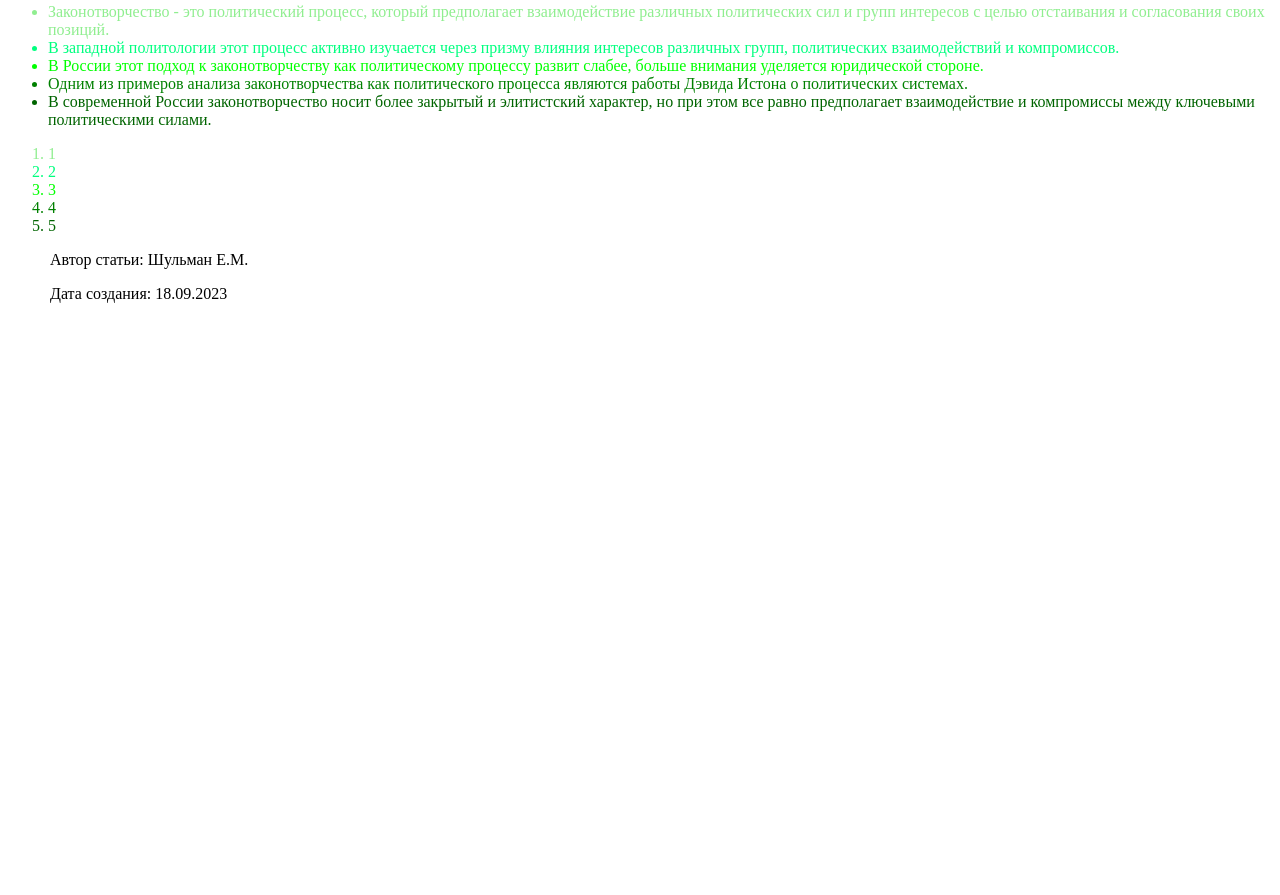
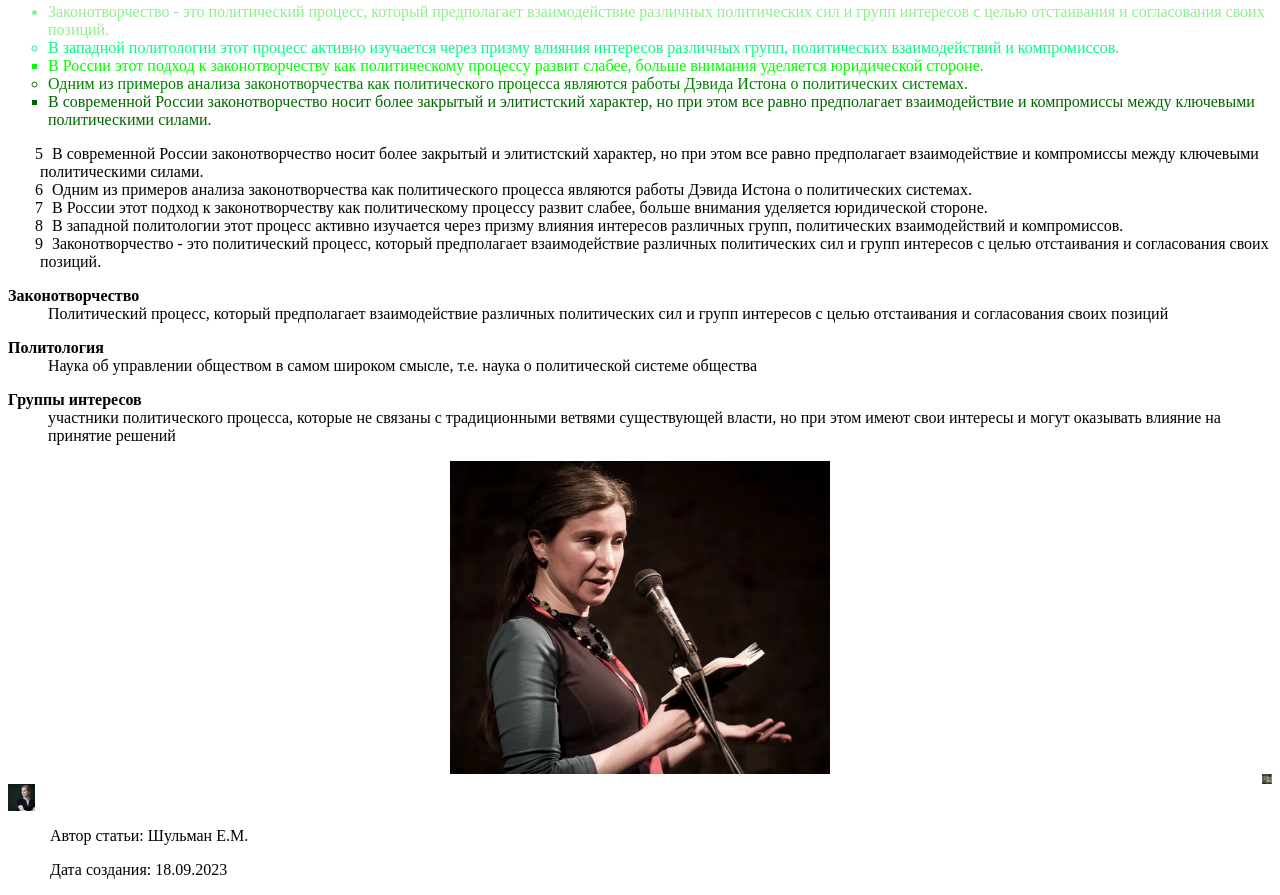
Before and after one commit to vitasgit/SHGPU, a plain HTML site: page Основы интернета/Lab 2/Lab 2.3/index.html in a window 1280 px wide. Shown: the part 1991-2886 px from the top of the page. Before the commit the page ends 2310 px from the top, so only its background shows below. Drawn offline with Linux system fonts and the light colour scheme.

Commit message:
add images for lab_2_3

```diff
--- a/Основы интернета/Lab 2/Lab 2.3/index.html
+++ b/Основы интернета/Lab 2/Lab 2.3/index.html
@@ -125,12 +125,51 @@
 		</ul>
 
 		<ol>
-			<li>1</li>
-			<li>2</li>
-			<li>3</li>
-			<li>4</li>
-			<li>5</li>
+			<li>
+				В современной России законотворчество носит более закрытый и элитистский характер, но при этом все равно предполагает взаимодействие и компромиссы между ключевыми политическими силами.
+			</li>
+			<li>
+				Одним из примеров анализа законотворчества как политического процесса являются работы Дэвида Истона о политических системах.
+			</li>
+			<li>
+				В России этот подход к законотворчеству как политическому процессу развит слабее, больше внимания уделяется юридической стороне.
+			</li>
+			<li>
+				В западной политологии этот процесс активно изучается через призму влияния интересов различных групп, политических взаимодействий и компромиссов.
+			</li>
+			<li>
+				Законотворчество - это политический процесс, который предполагает взаимодействие различных политических сил и групп интересов с целью отстаивания и согласования своих позиций.
+			</li>
 		</ol>
+
+		<dl>
+            <dt>Законотворчество</dt>
+            <dd>
+            	Политический процесс, который предполагает взаимодействие различных политических сил и групп интересов с целью отстаивания и согласования своих позиций
+        	</dd>
+
+            <dt>Политология</dt>
+            <dd>
+            	Наука об управлении обществом в самом широком смысле, т.е. наука о политической системе общества
+            </dd>
+
+            <dt>Группы интересов</dt>
+            <dd>
+            	участники политического процесса, которые не связаны с традиционными ветвями существующей власти, но при этом имеют свои интересы и могут оказывать влияние на принятие решений
+            </dd>
+        </dl>
+
+        <div class="img-block-1">
+        	<img src="img/author3.webp" alt="Фото автора статьи">
+        </div>
+
+        <div class="img-block-2">
+        	<img src="img/author2.jpg" alt="Фото автора статьи">
+        </div>
+
+        <div class="img-block-3">
+        	<img src="img/author1.jpg" alt="Фото автора статьи">
+        </div>
 	</div>
 
 	<div>
--- a/Основы интернета/Lab 2/Lab 2.3/style.css
+++ b/Основы интернета/Lab 2/Lab 2.3/style.css
@@ -19,24 +19,82 @@ p:nth-child(3n) {
 	text-align: right;
 }
 
-li:nth-child(1) {
+ul li:nth-child(1) {
 	color: rgb(144, 238, 144);
 }
 
-li:nth-child(2) {
+ul li:nth-child(2) {
 	color: rgb(0, 255, 127);
+	list-style-type: circle;
 }
 
-li:nth-child(3) {
+ul li:nth-child(3) {
 	color: rgb(0, 255, 0);
+	list-style-type: square;
 }
 
-li:nth-child(4) {
+ul li:nth-child(4) {
 	color: rgb(0, 128, 0);
+	list-style-type: circle;
 }
 
-li:nth-child(5) {
+ul li:nth-child(5) {
 	color: rgb(0, 100, 0);
+	list-style-type: square;
+}
+
+ol li {
+	margin-left: -8px;
+	list-style-type: none;
+
+}
+
+ol li:nth-child(1)::before {
+	position: relative;
+  	content: "5";
+  	padding: 0;
+  	margin: 0;
+  	left: -5px;
+}
+
+ol li:nth-child(2)::before {
+	position: relative;
+  	content: "6";
+  	padding: 0;
+  	margin: 0;
+  	left: -5px;
+}
+
+ol li:nth-child(3)::before {
+	position: relative;
+  	content: "7";
+  	padding: 0;
+  	margin: 0;
+  	left: -5px;
+}
+
+ol li:nth-child(4)::before {
+	position: relative;
+  	content: "8";
+  	padding: 0;
+  	margin: 0;
+  	left: -5px;
+}
+
+ol li:nth-child(5)::before {
+	position: relative;
+  	content: "9";
+  	padding: 0;
+  	margin: 0;
+  	left: -5px;
+}
+
+dt {
+	font-weight: bold;
+}
+
+dt + dd {
+	margin-bottom: 1rem;
 }
 
 .Web-design {
@@ -49,3 +107,35 @@ li:nth-child(5) {
 	color: #0AB000;
 	font-weight: bold;
 }
+
+
+/*images section*/
+.img-block-1 {
+	display: flex;
+	justify-content: center;
+}
+
+.img-block-2 {
+	display: flex;
+	justify-content: right;
+}
+
+.img-block-3 {
+	display: flex;
+	justify-content: left;
+}
+
+.img-block-1 img {
+	height: 30%;
+	width: 30%;
+}
+
+.img-block-2 img {
+	width: 10px;
+	height: 10px;
+}
+
+.img-block-3 img {
+	width: 20pt;
+	height: 20pt;
+}
```
Also changed, not shown: Основы интернета/Lab 2/Lab 2.3/img/author1.jpg (added), Основы интернета/Lab 2/Lab 2.3/img/author2.jpg (added), Основы интернета/Lab 2/Lab 2.3/img/author3.webp (added).
